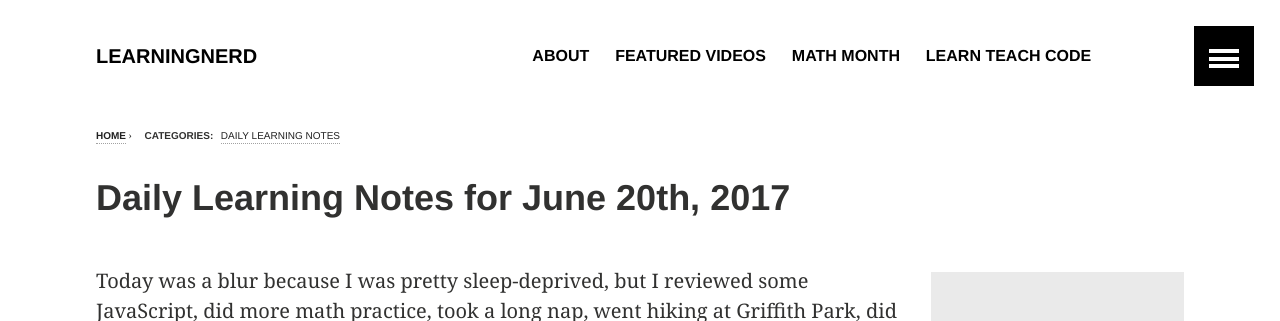
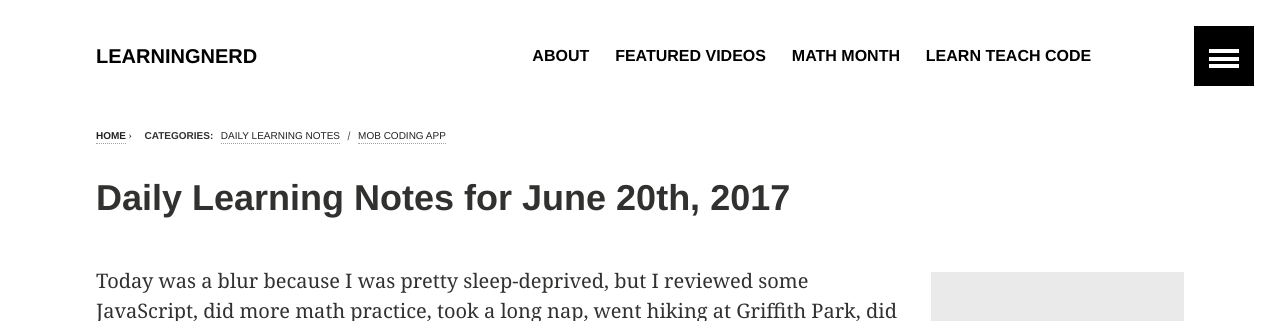
Before and after one commit to LearningNerd/learningnerd.github.io, a Jekyll site: the page built from _posts/2017-06-20-notes.md, in a window 1280 px wide and 900 px high. Shown: the top 321 px of the window. Built offline with Jekyll 4.4.1, drawn with Linux system fonts in a browser that asks for light colours; comment, search, counter and statistics services are not loaded.

Commit message:
Add mob-coding cat to recent notes

```diff
--- a/_posts/2017-06-20-notes.md
+++ b/_posts/2017-06-20-notes.md
@@ -4,6 +4,7 @@ title: "Daily Learning Notes for June 20th, 2017"
 permalink: /2017/06/20/
 cats:
   - daily
+  - mob-coding
 ---
 
 Today was a blur because I was pretty sleep-deprived, but I reviewed some JavaScript, did more math practice, took a long nap, went hiking at Griffith Park, did a tiny bit of late night work and had a nice evening at home.
```
Also changed, not shown: _posts/2017-06-14-notes.md (+1 -0 lines).
